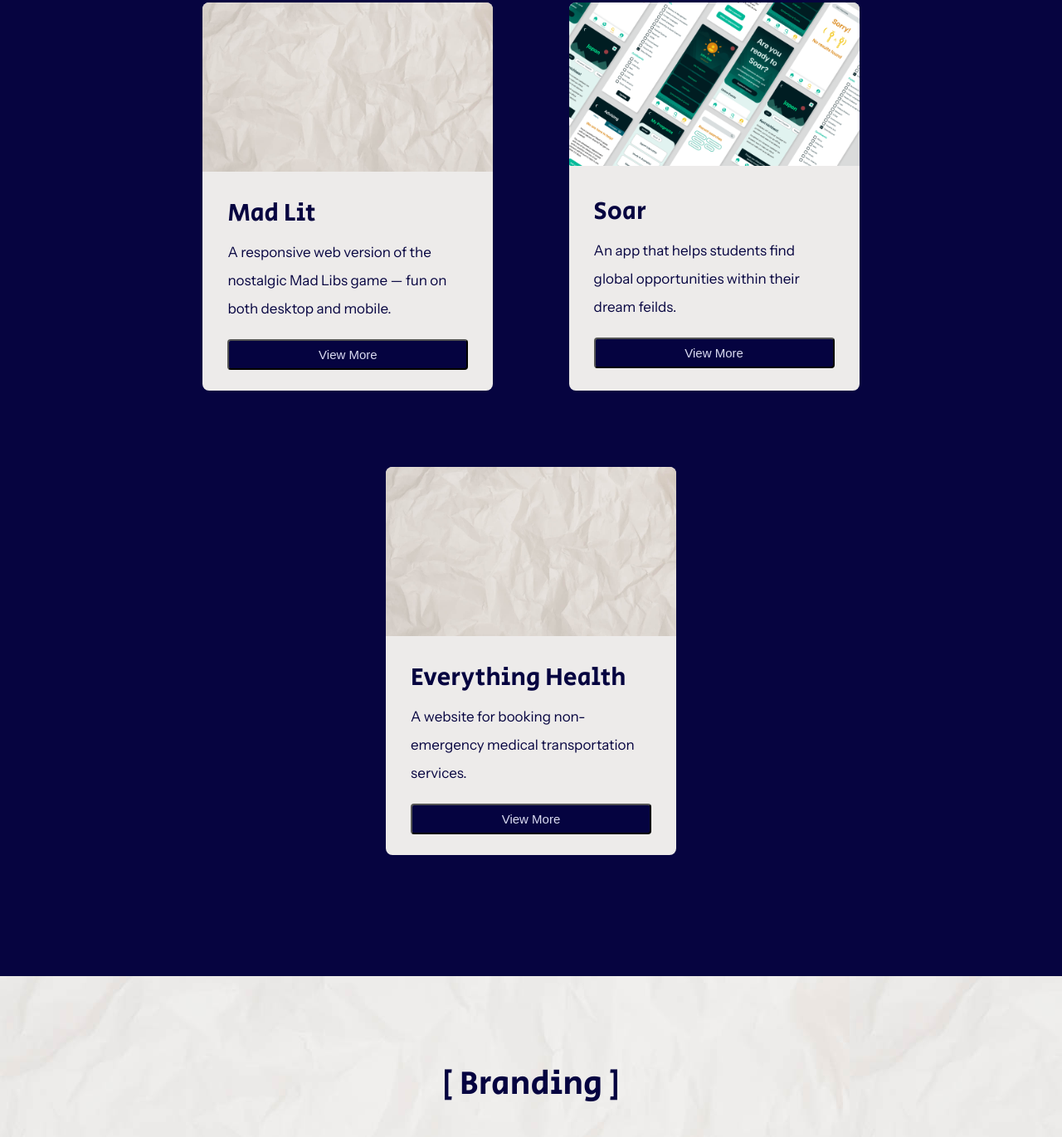
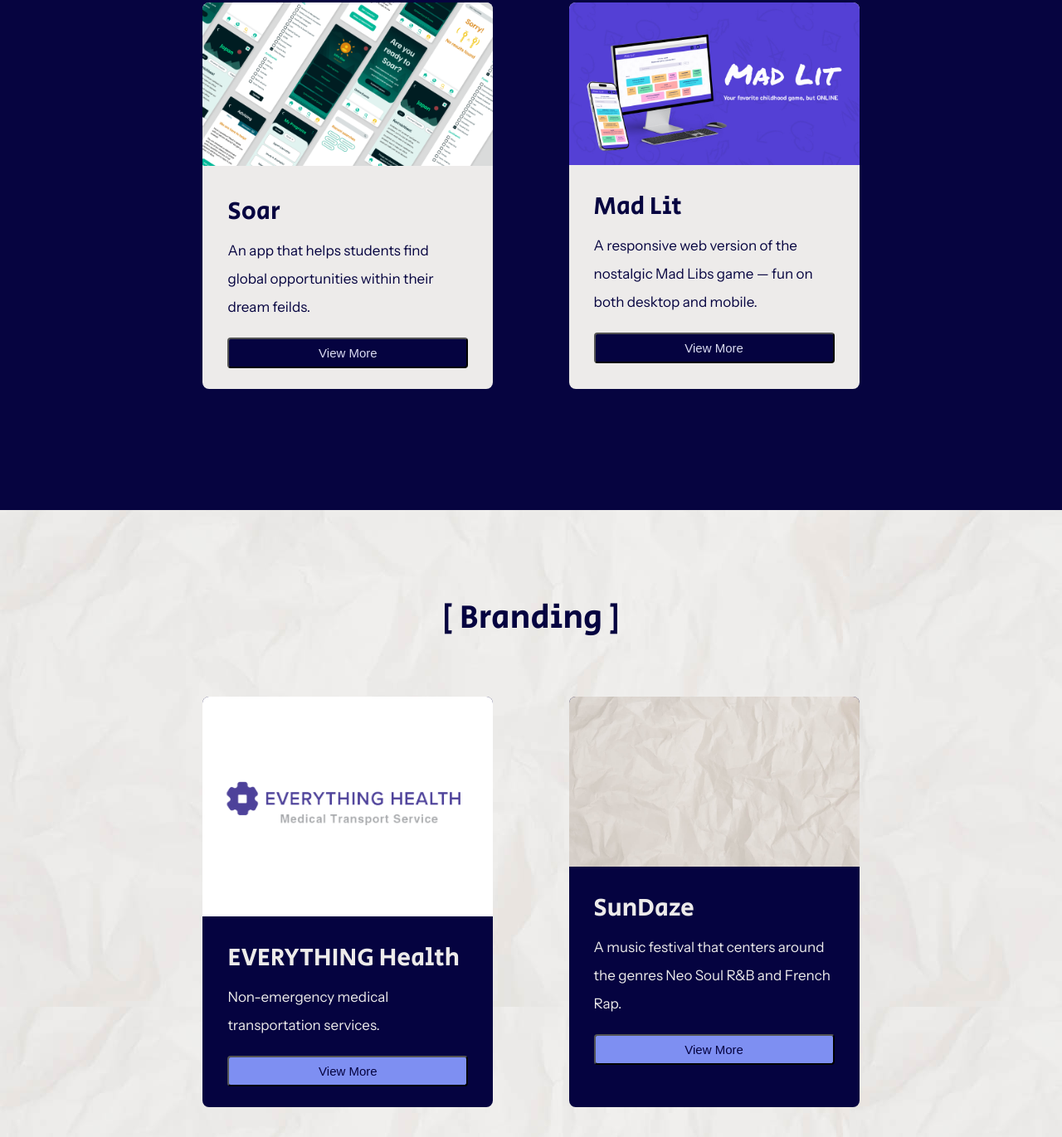
Before and after one commit to Aas3/Portfolio3, a plain HTML site: page index.html in a window 1280 px wide. Shown: the part 1029-2400 px from the top of the page at 83% size. Drawn offline with Linux system fonts and the light colour scheme.

Commit message:
cs + minor changes

```diff
--- a/home.css
+++ b/home.css
@@ -1,7 +1,7 @@
 /* ///////////////// General /////////////////*/
 .custom-cursor {
     cursor: url('images/icons8-cursor-49.png')20 20, auto ;
-    color: #DBDCF2;
+    color: #cacce7;
 }
 a {
   cursor: url('images/icons8-select-cursor-48.png') 10 10, pointer;
@@ -189,7 +189,7 @@ header {
 .triangle {
     position: absolute;
     top: 130px;
-    left: 20%;
+    left: 10%;
     transform: translateX(-50%);
     width: 150px; /* Adjust size as needed */
     pointer-events: none;
--- a/index.html
+++ b/index.html
@@ -79,15 +79,6 @@
         <h2>[ UX/UI & Product Design ]</h2>
 
         <div class="container2">
-            <article>
-                <div><img src="images/paper2.jpg" alt="aazsoar image"></div>
-
-                <div class="textSec">
-                    <h3>Mad Lit</h3>
-                    <p>A responsive web version of the nostalgic Mad Libs game — fun on both desktop and mobile.</p>
-                    <button class="bp" onclick="location.href='files/soar_file.pdf'"> View More</button>
-                </div>
-            </article>
 
             <article>
                 <div><img src="images/soarCover2.png" class="soarImg" alt="aazsoar image"></div>
@@ -99,7 +90,22 @@
                 </div>
             </article>
 
+
+
+
             <article>
+                <div><img src="images/mlthumbnail.jpg" alt="aazsoar image"></div>
+
+                <div class="textSec">
+                    <h3>Mad Lit</h3>
+                    <p>A responsive web version of the nostalgic Mad Libs game — fun on both desktop and mobile.</p>
+                    <button class="bp" onclick="location.href='files/mlit.pdf'"> View More</button>
+                </div>
+            </article>
+
+
+
+            <!-- <article>
                 <div><img src="images/paper2.jpg" alt="aazsoar image"></div>
 
                 <div class="textSec">
@@ -107,7 +113,7 @@
                     <p>A website for booking non-emergency medical transportation services.</p>
                     <button class="bp" onclick="location.href='files/soar_file.pdf'"> View More</button>
                 </div>
-            </article>
+            </article> -->
         </div>
     </section>
 
@@ -115,7 +121,7 @@
         <h2>[ Branding ]</h2>
 
         <div class="container2">
-            <article>
+            <!-- <article>
                 <div><img src="images/paper2.jpg" alt="aazsoar image"></div>
 
                 <div class="textSec">
@@ -123,14 +129,14 @@
                     <p>An app that helps students achieve international opportunities in their dream fields.</p>
                     <button class="bp" onclick="location.href='files/soar_file.pdf'"> View More</button>
                 </div>
-            </article>
+            </article> -->
 
             <article>
                 <div><img src="images/EH thumbnail.png" alt="aazsoar image"></div>
 
                 <div class="textSec">
                     <h3>EVERYTHING Health</h3>
-                    <p>An app that helps students achieve international opportunities in their dream fields.</p>
+                    <p>Non-emergency medical transportation services.</p>
                     <button class="bp" onclick="location.href='files/EHBranding.pdf'"> View More</button>
                 </div>
             </article>
@@ -139,9 +145,9 @@
                 <div><img src="images/paper2.jpg" alt="aazsoar image"></div>
 
                 <div class="textSec">
-                    <h3>Teff Tech</h3>
-                    <p>An app that helps students achieve international opportunities in their dream fields.</p>
-                    <button class="bp" onclick="location.href='files/soar_file.pdf'"> View More</button>
+                    <h3>SunDaze</h3>
+                    <p>A music festival that centers around the genres Neo Soul R&B and French Rap.</p>
+                    <button class="bp" onclick="location.href='files/sundaze file.pdf'"> View More</button>
                 </div>
             </article>
         </div>
```
Also changed, not shown: images/mlthumbnail.jpg (added), 1 other file.
